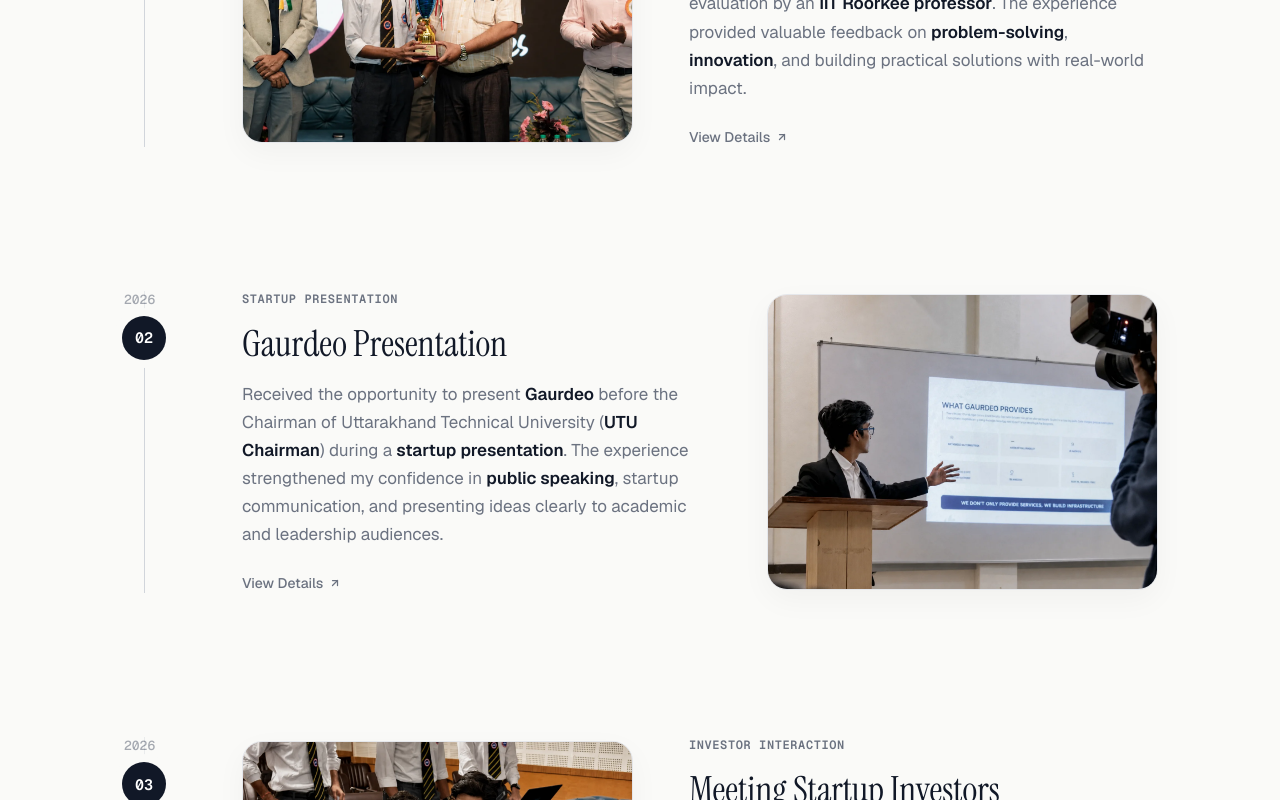
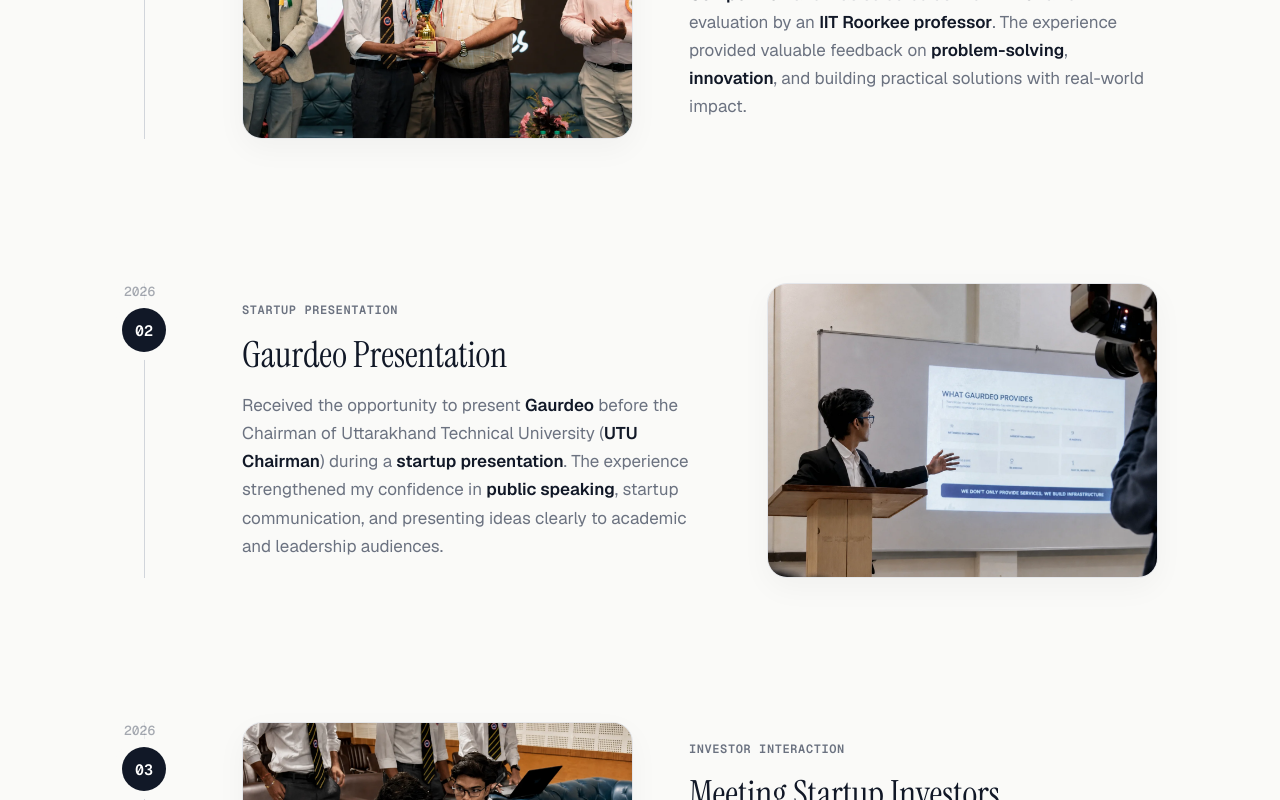
Before and after one commit to himanshuohk/portfolio-himanshu, a Next.js app: page / in a window 1280 px wide. Shown: the part 3780-4580 px from the top of the page. Built offline with nearby package versions, Linux system fonts and the light colour scheme; a web font is replaced by a local one.

Commit message:
style(achievements): remove View Details action links from all milestones

```diff
--- a/src/app/components/AchievementsMilestones.tsx
+++ b/src/app/components/AchievementsMilestones.tsx
@@ -154,15 +154,6 @@ export default function AchievementsMilestones() {
                     <h3 className="am-achievement-title">{title}</h3>
                     <p className="am-achievement-desc">{description}</p>
 
-                    <div className="am-actions">
-                      <a href={link} className="am-link-btn" target="_blank" rel="noopener noreferrer">
-                        View Details
-                        <svg className="am-link-icon" width="12" height="12" viewBox="0 0 24 24" fill="none" stroke="currentColor" strokeWidth="2.5" strokeLinecap="round" strokeLinejoin="round">
-                          <line x1="7" y1="17" x2="17" y2="7"></line>
-                          <polyline points="7 7 17 7 17 17"></polyline>
-                        </svg>
-                      </a>
-                    </div>
                   </div>
                 </div>
               </div>
```
